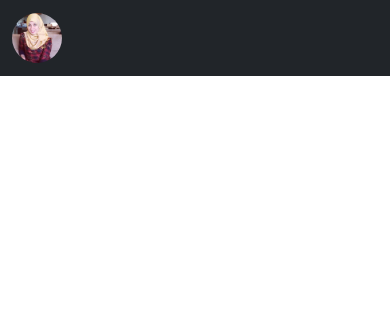
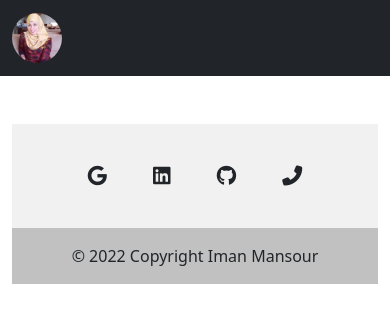
Before and after one commit to imanmansour86/new-portfolio, a plain HTML site: page index.html in a window 390 px wide. Drawn offline with nearby package versions, Linux system fonts and the light colour scheme.

Commit message:
adding footer with email github linkedin and phone fa icons

```diff
--- a/assets/style.css
+++ b/assets/style.css
@@ -2,6 +2,8 @@ html,
 body {
   height: 100%;
   width: 100%;
+  margin: 0;
+  padding: 0;
 }
 
 .my-image {
@@ -11,4 +13,10 @@ body {
 .custom-header {
   display: flex;
   justify-content: flex-end;
+  font-size: 20px;
 }
+
+a:hover {
+  background-color: gray;
+  border-radius: 10%;
+}
--- a/index.html
+++ b/index.html
@@ -11,9 +11,14 @@
       integrity="sha384-1BmE4kWBq78iYhFldvKuhfTAU6auU8tT94WrHftjDbrCEXSU1oBoqyl2QvZ6jIW3"
       crossorigin="anonymous"
     />
+    <script
+      src="https://kit.fontawesome.com/df54146bae.js"
+      crossorigin="anonymous"
+    ></script>
     <link rel="stylesheet" href="assets/style.css" />
   </head>
   <body>
+    <!--Header-->
     <nav class="navbar navbar-expand-lg navbar-dark bg-dark">
       <div class="container-fluid">
         <a class="navbar-brand" href="#">
@@ -38,5 +43,67 @@
         </div>
       </div>
     </nav>
+
+    <!--Footer-->
+
+    <div class="container my-5">
+      <footer class="text-center text-white" style="background-color: #f1f1f1">
+        <!-- Grid container -->
+        <div class="container pt-4">
+          <!-- Section: Social media -->
+          <section class="mb-4">
+            <!-- Google Email -->
+            <a
+              target="blank"
+              class="btn btn-link btn-floating btn-lg text-dark m-1"
+              href="mailto:imanmansour86@gmail.com"
+              role="button"
+              data-mdb-ripple-color="dark"
+              ><i class="fab fa-google"></i
+            ></a>
+
+            <!-- Linkedin -->
+            <a
+              target="blank"
+              class="btn btn-link btn-floating btn-lg text-dark m-1"
+              href="https://www.linkedin.com/in/iman-mansour-51391515/"
+              role="button"
+              data-mdb-ripple-color="dark"
+              ><i class="fab fa-linkedin"></i
+            ></a>
+            <!-- Github -->
+            <a
+              target="blank"
+              class="btn btn-link btn-floating btn-lg text-dark m-1"
+              href="https://github.com/imanmansour86"
+              role="button"
+              data-mdb-ripple-color="dark"
+              ><i class="fab fa-github"></i
+            ></a>
+
+            <!-- Phone -->
+            <a
+              target="blank"
+              class="btn btn-link btn-floating btn-lg text-dark m-1"
+              href="tel:650-772-8967"
+              role="button"
+              data-mdb-ripple-color="dark"
+              ><i class="fas fa-phone-alt"></i
+            ></a>
+          </section>
+          <!-- Section: Social media -->
+        </div>
+        <!-- Grid container -->
+
+        <!-- Copyright -->
+        <div
+          class="text-center text-dark p-3"
+          style="background-color: rgba(0, 0, 0, 0.2)"
+        >
+          © 2022 Copyright Iman Mansour
+        </div>
+        <!-- Copyright -->
+      </footer>
+    </div>
   </body>
 </html>
```
